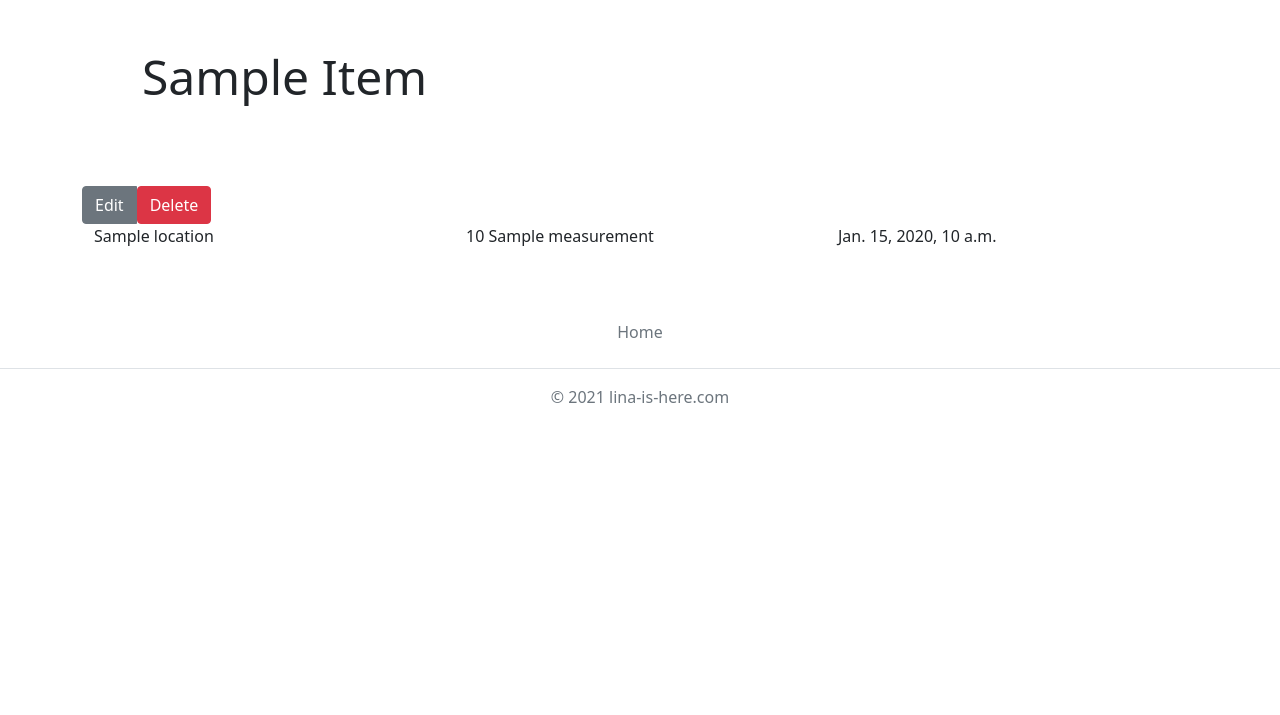
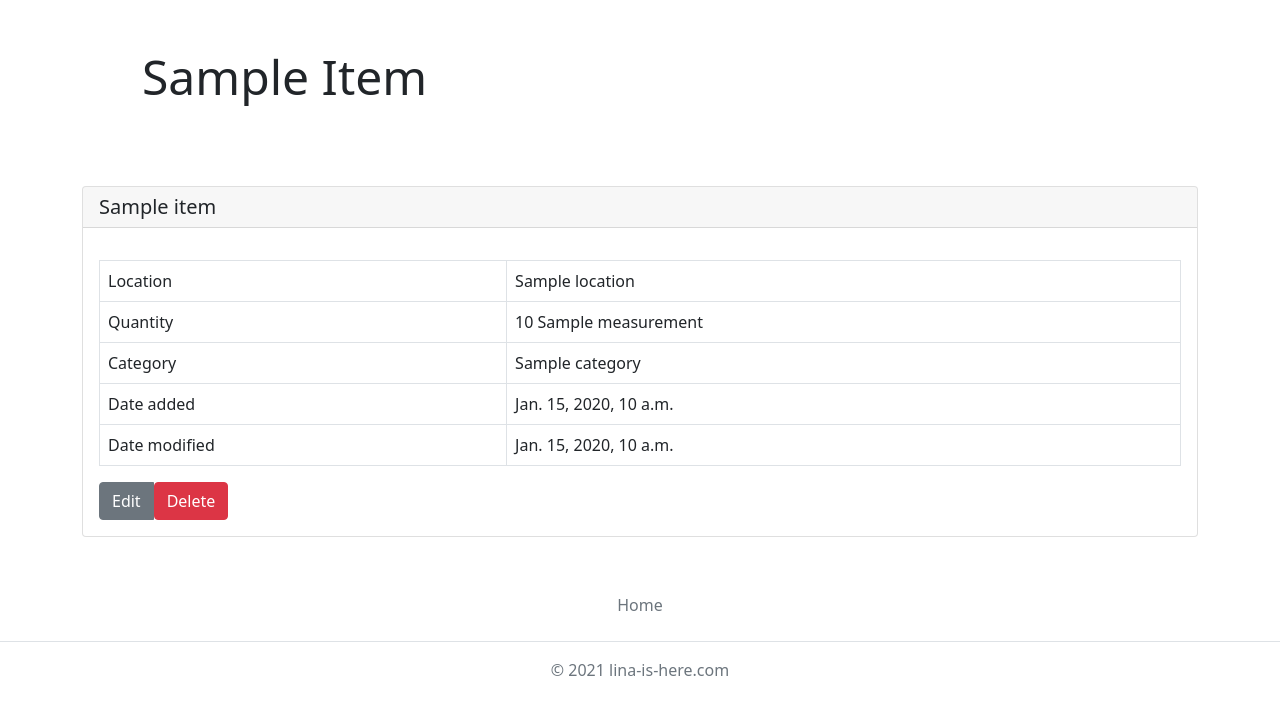
Before and after one commit to lina-is-here/home_inventory, a Django app: template home_inventory/inventory/templates/item-detail.html in a window 1280 px wide. Shown: the part 72-787 px from the top of the page. Run offline with Django 4.2, Linux system fonts and the light colour scheme; the template is opened without the code that fills it: most values are stand-ins (such as "Sample title", 1, 10 or a date in 2020); some libraries are stand-ins or nearby versions.

Commit message:
style item-detail as card

```diff
--- a/home_inventory/inventory/templates/item-detail.html
+++ b/home_inventory/inventory/templates/item-detail.html
@@ -11,6 +11,36 @@
             </div>
         </div>
     </div>
+
+    <div class="card">
+        <h5 class="card-header">{{ item.name }}</h5>
+        <div class="card-body">
+            <p class="card-text">
+            <table class="table table-bordered">
+                <tbody>
+                <tr>
+                    <td>Location</td>
+                    <td>{{ item.location }}</td>
+                </tr>
+                <tr>
+                    <td>Quantity</td>
+                    <td>{{ item.quantity}} {{ item.measurement }}</td>
+                </tr>
+                <tr>
+                    <td>Category</td>
+                    <td>{{ item.name.category }}</td>
+                </tr>
+                <tr>
+                    <td>Date added</td>
+                    <td>{{ item.date_added }}</td>
+                </tr>
+                <tr>
+                    <td>Date modified</td>
+                    <td>{{ item.date_modified }}</td>
+                </tr>
+                </tbody>
+            </table>
+            </p>
             <div class="btn-group" role="group" aria-label="Edit and Delete buttons">
                 <a href="{% url 'edit-item' item_id=item.id %}" class="btn btn-secondary">Edit</a>
                 <form action="{% url 'delete-item' item_id=item.id %}" method="POST">
@@ -18,17 +48,6 @@
                     <button class="btn btn-danger" type="submit">Delete</button>
                 </form>
             </div>
-    <div class="container">
-        <div class="row mb-3">
-            <div class="themed-grid-col">
-                <div class="row">
-                    <div class="col-4 themed-grid-col">{{ item.location }}</div>
-                    <div class="col-4 themed-grid-col">{{ item.quantity }} {{ item.measurement.name }}</div>
-                    <div class="col-4 themed-grid-col">{{ item.expiry_date }}</div>
-                </div>
-            </div>
-        </div>
-    </div>
         </div>
     </div>
 </main>
```
Lines whose indentation alone changed are shown as unchanged.
